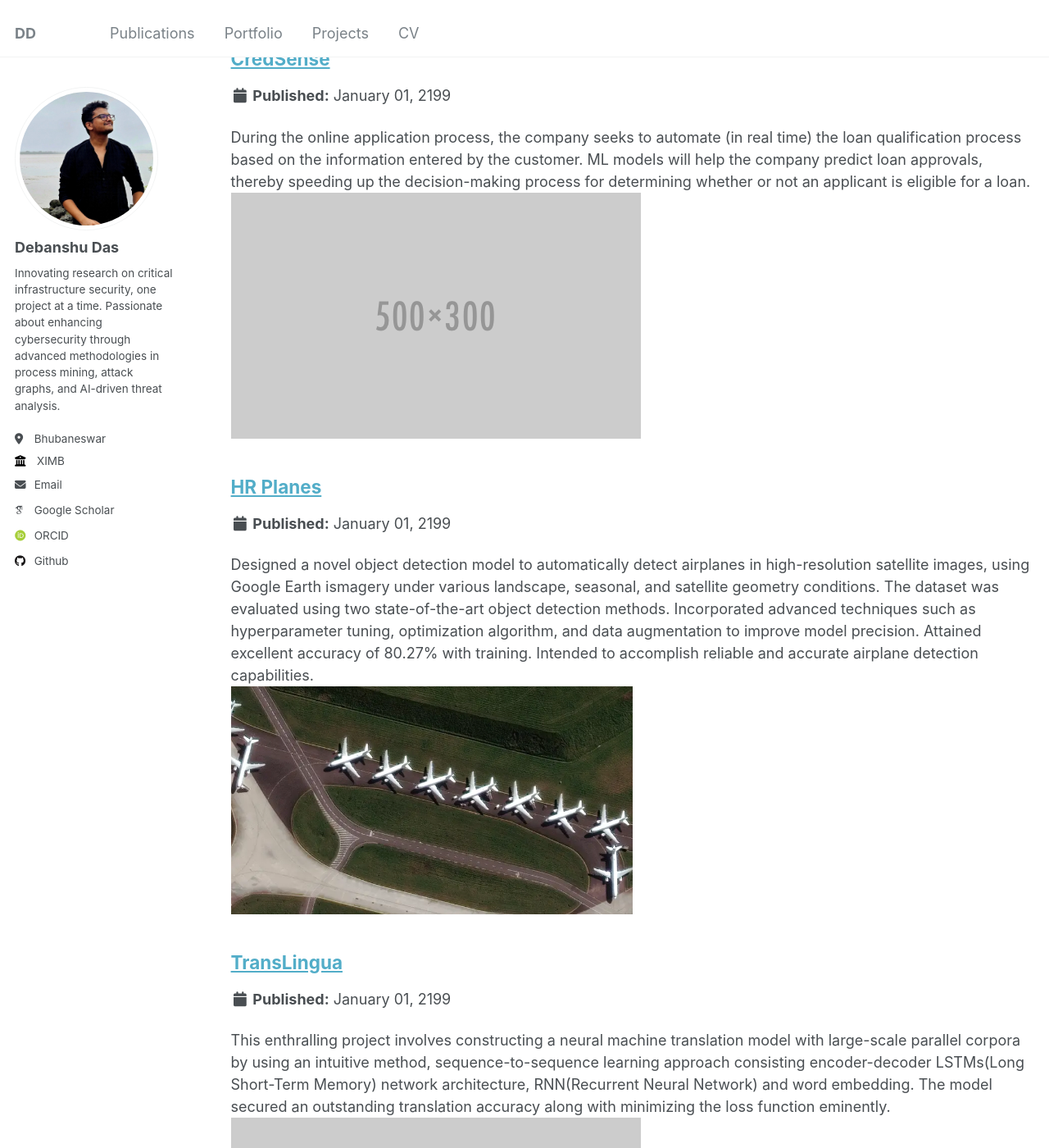
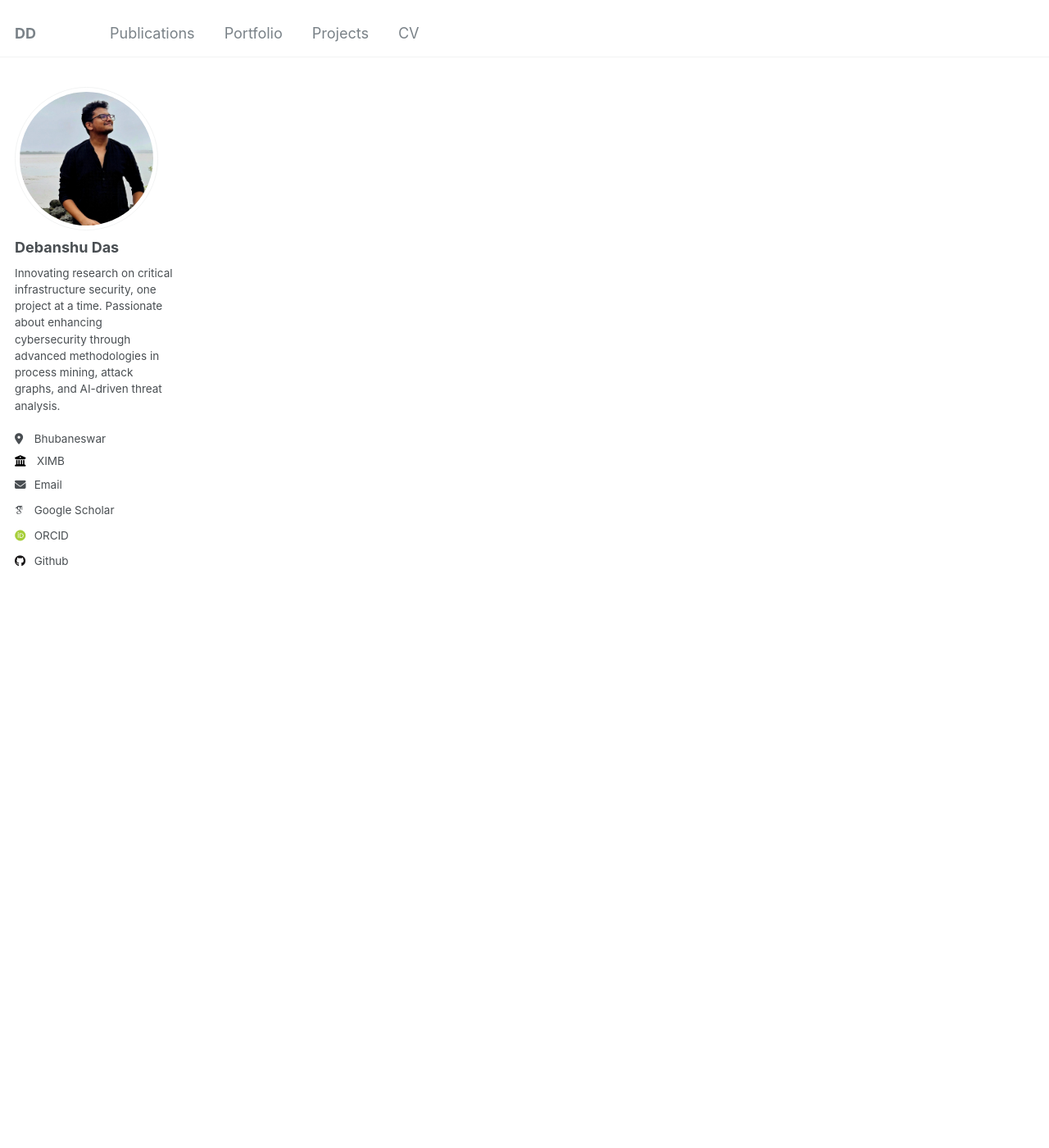
Before and after one commit to DebanshuCS/DDAcademia, a Jekyll site: the page built from _pages/portfolio.html, in a window 1280 px wide and 1400 px high, scrolled down 1793 px. Shown: the whole window at 82% size. Built offline with Jekyll 4.4.1, drawn with Linux system fonts in a browser that asks for light colours; some web fonts are replaced; some of the changed text lies outside the part shown.

Commit message:
Changed this, that, and the other thing

```diff
--- a/_config.yml
+++ b/_config.yml
@@ -215,9 +215,9 @@ collections:
   publications:
     output: true
     permalink: /:collection/:path/
-  portfolio:
+  academic_projects:
     output: true
-    permalink: /:collection/:path/
+    permalink: /academic_projects/:path/
   talks:
     output: true
     permalink: /:collection/:path/
--- a/_portfolio/portfolio-1.md
+++ /dev/null
@@ -1,9 +0,0 @@
----
-title: "AgeWise.ai"
-excerpt: "Developed AgeWise, a facial recognition project that predicts a person’s age range based on their facial features. Achieved competitive accuracy by applying superior Deep Learning approaches and the possibility to customize skincare products. The model was developed using Machine Learning and Deep Learning and hence we were able to detect dark spots, puffy eyes and wrinkles on images in order to understand ageing signs.<br/><img src='/images/500x300.png'>"
-collection: portfolio
-date: 2199-01-01
-venue: 'Image Pre-processing, CNN, Feature Extraction, Deep Learning'
----
-
-This is an item in your portfolio. It can be have images or nice text. If you name the file .md, it will be parsed as markdown. If you name the file .html, it will be parsed as HTML.
--- a/_portfolio/portfolio-2.html
+++ /dev/null
@@ -1,9 +0,0 @@
----
-title: "VLANfinity"
-excerpt: "Efficiently revamped our campus Networking structure and included configuration of VLANs on all switches, the assignment of network devices to specific VLANs, and the implementation of proper VLAN tagging was done.The primary goal was to create a network that is both secure and well-organized, while also maintaining high performance and availability. Users of all regions will have access to the server and can communicate without creating congestion in the Network. <br/><img src='/images/500x300.png'>"
-collection: portfolio
-date: 2199-01-01
-venue: 'VLAN, Routing, Cisco Packet Tracer'
----
-
-This is an item in your portfolio. It can be have images or nice text. If you name the file .md, it will be parsed as markdown. If you name the file .html, it will be parsed as HTML.
--- a/_portfolio/portfolio-3.md
+++ /dev/null
@@ -1,9 +0,0 @@
----
-title: "EndemiCast"
-excerpt: "Epidemic models based on ordinary differential equations, which effectively describe dynamic systems in many fields of science. As part of this project, US population data was utilized to model the potential spread of the coronavirus. Integrated state-of-the-art machine learning techniques and state estimation algorithms to better understand the dynamics of the pandemic system. <br/><img src='/images/500x300.png'>"
-date: 2199-01-01
-collection: portfolio
-venue: 'Statistical modeling, Regression, Random Forest, Epidemiology'
----
-
-This is an item in your portfolio. It can be have images or nice text. If you name the file .md, it will be parsed as markdown. If you name the file .html, it will be parsed as HTML.
--- a/_portfolio/portfolio-4.md
+++ /dev/null
@@ -1,9 +0,0 @@
----
-title: "CredSense"
-excerpt: "During the online application process, the company seeks to automate (in real time) the loan qualification process based on the information entered by the customer. ML models will help the company predict loan approvals, thereby speeding up the decision-making process for determining whether or not an applicant is eligible for a loan.<br/><img src='/images/500x300.png'>"
-date: 2199-01-01
-venue: 'Decision Tree, Random Forest, Naive Bayes'
-collection: portfolio
----
-
-This is an item in your portfolio. It can be have images or nice text. If you name the file .md, it will be parsed as markdown. If you name the file .html, it will be parsed as HTML.
--- a/_portfolio/portfolio-5.md
+++ /dev/null
@@ -1,7 +0,0 @@
----
-title: "HR Planes"
-excerpt: "Designed a novel object detection model to automatically detect airplanes in high-resolution satellite images, using Google Earth ismagery under various landscape, seasonal, and satellite geometry conditions. The dataset was evaluated using two state-of-the-art object detection methods. Incorporated advanced techniques such as hyperparameter tuning, optimization algorithm, and data augmentation to improve model precision. Attained excellent accuracy of 80.27% with training. Intended to accomplish reliable and accurate airplane detection capabilities. <br/><img src='/images/HRPlanes.png' style='width:50%;'>"
-collection: portfolio
-date: 2199-01-01
-venue: 'YOLOv7, Faster RCNN, Hyperparameter tuning'
----
--- a/_portfolio/portfolio-6.md
+++ /dev/null
@@ -1,9 +0,0 @@
----
-title: "TransLingua"
-excerpt: "This enthralling project involves constructing a neural machine translation model with large-scale parallel corpora by using an intuitive method, sequence-to-sequence learning approach consisting encoder-decoder LSTMs(Long Short-Term Memory) network architecture, RNN(Recurrent Neural Network) and word embedding. The model secured an outstanding translation accuracy along with minimizing the loss function eminently. <br/><img src='/images/500x300.png'>"
-collection: portfolio
-date: 2199-01-01
-venue: 'RNN, LSTM Network, NLP, Seq2Seq learning'
----
-
-This is an item in your portfolio. It can be have images or nice text. If you name the file .md, it will be parsed as markdown. If you name the file .html, it will be parsed as HTML.
```
